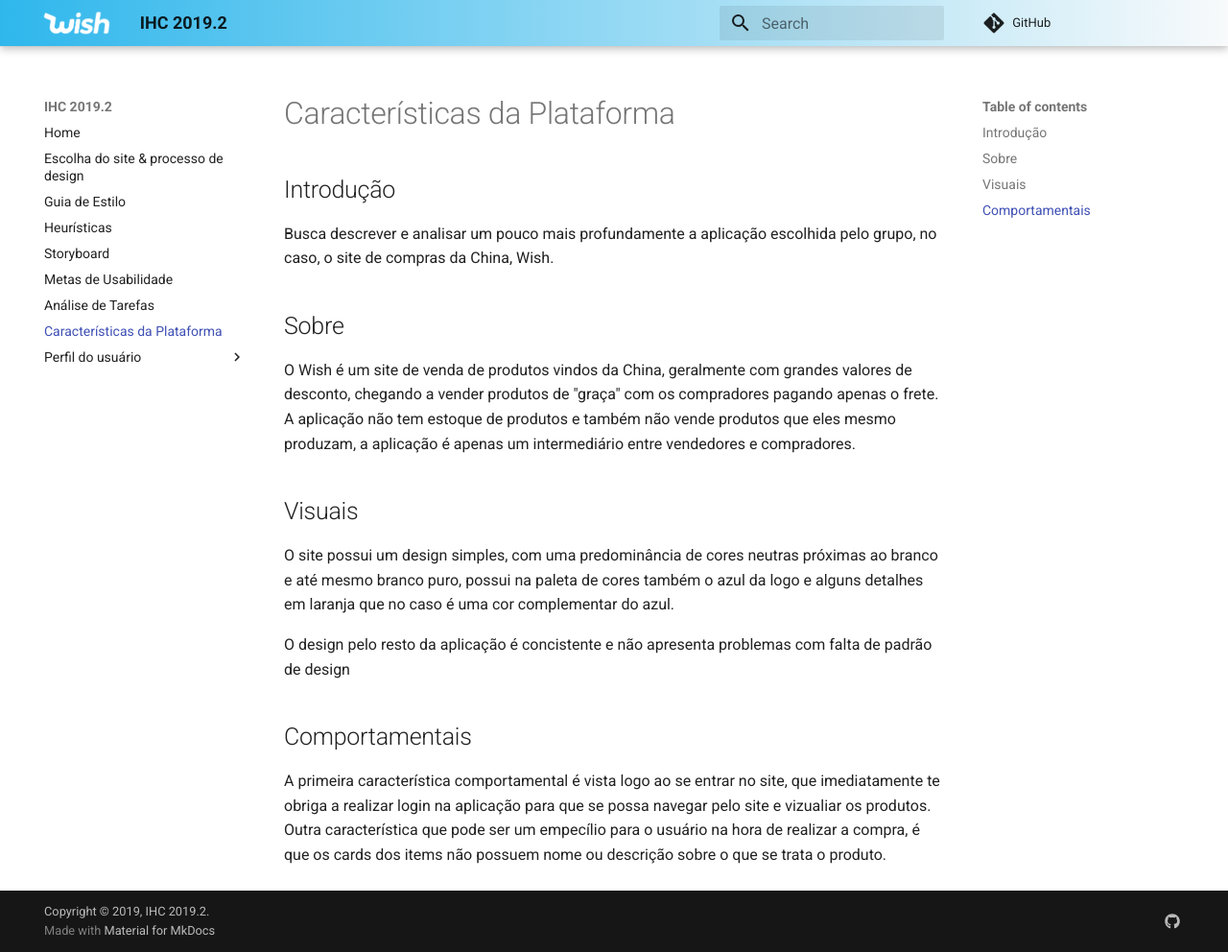
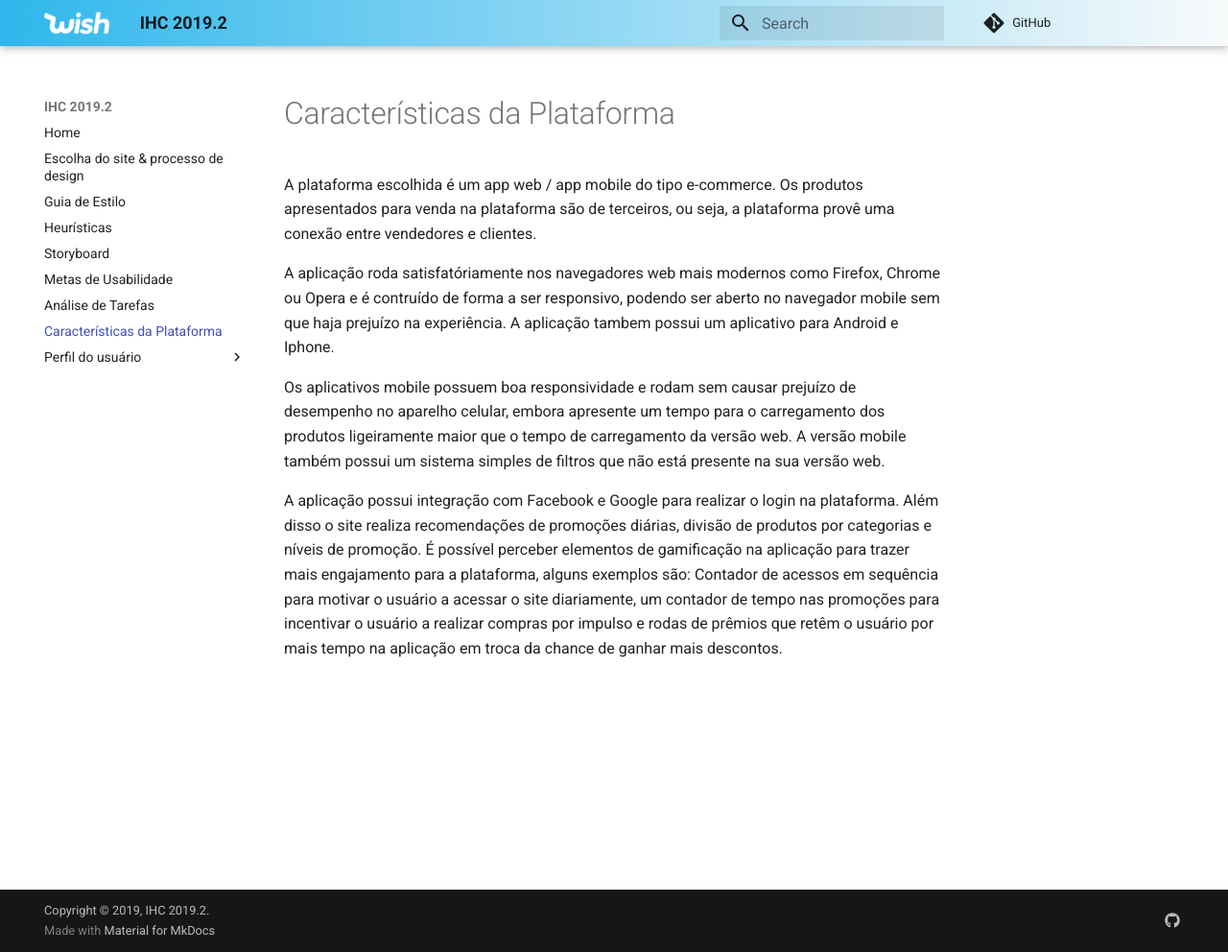
Before and after one commit to Interacao-Humano-Computador/2019.2-Wish, an MkDocs documentation site: the page built from docs/sprint01/caracteristicas-plataforma.md, in a window 1280 px wide and 992 px high. Shown: the whole window at 96% size. Built offline with MkDocs 1.6.1 and Material for MkDocs 9.7.7, drawn with Linux system fonts in a browser that asks for light colours; comment, search, counter and statistics services are not loaded; old or Windows-style settings are respelled for this version of MkDocs.

Commit message:
Remake caracteristicas da plataforma

```diff
--- a/docs/sprint01/caracteristicas-plataforma.md
+++ b/docs/sprint01/caracteristicas-plataforma.md
@@ -1,17 +1,9 @@
 # Características da Plataforma
 
-## Introdução
-Busca descrever e analisar um pouco mais profundamente a aplicação escolhida pelo grupo, no caso, o site de compras da China, Wish.
+A plataforma escolhida é um app web / app mobile do tipo e-commerce. Os produtos apresentados para venda na plataforma são de terceiros, ou seja, a plataforma provê uma conexão entre vendedores e clientes.
 
-## Sobre
-O Wish é um site de venda de produtos vindos da China, geralmente com grandes valores de desconto, chegando a vender produtos de "graça" com os compradores pagando apenas o frete. A aplicação não tem estoque de produtos e também não vende produtos que eles mesmo produzam, a aplicação é apenas um intermediário entre vendedores e compradores.
+A aplicação roda satisfatóriamente nos navegadores web mais modernos como Firefox, Chrome ou Opera e é contruído de forma a ser responsivo, podendo ser aberto no navegador mobile sem que haja prejuízo na experiência. A aplicação tambem possui um aplicativo para Android e Iphone.
 
-## Visuais
+Os aplicativos mobile possuem boa responsividade e rodam sem causar prejuízo de desempenho no aparelho celular, embora apresente um tempo para o carregamento dos produtos ligeiramente maior que o tempo de carregamento da versão web. A versão mobile também possui um sistema simples de filtros que não está presente na sua versão web.
 
-O site possui um design simples, com uma predominância de cores neutras próximas ao branco e até mesmo branco puro, possui na paleta de cores também o azul da logo e alguns detalhes em laranja que no caso é uma cor complementar do azul.
-
-O design pelo resto da aplicação é concistente e não apresenta problemas com falta de padrão de design
-
-## Comportamentais
-
-A primeira característica comportamental é vista logo ao se entrar no site, que imediatamente te obriga a realizar login na aplicação para que se possa navegar pelo site e vizualiar os produtos. Outra característica que pode ser um empecílio para o usuário na hora de realizar a compra, é que os cards dos items não possuem nome ou descrição sobre o que se trata o produto.
+A aplicação possui integração com Facebook e Google para realizar o login na plataforma. Além disso o site realiza recomendações de promoções diárias, divisão de produtos por categorias e níveis de promoção. É possível perceber elementos de gamificação na aplicação para trazer mais engajamento para a plataforma, alguns exemplos são: Contador de acessos em sequência para motivar o usuário a acessar o site diariamente, um contador de tempo nas promoções para incentivar o usuário a realizar compras por impulso e rodas de prêmios que retêm o usuário por mais tempo na aplicação em troca da chance de ganhar mais descontos.
```
